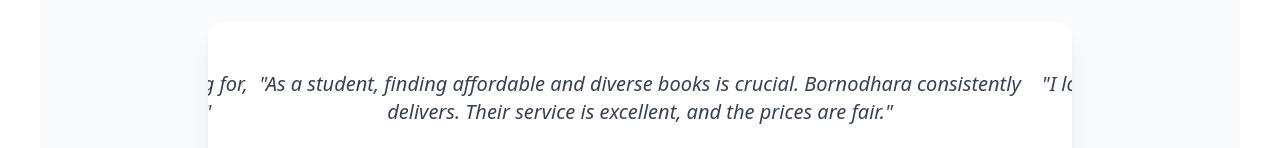
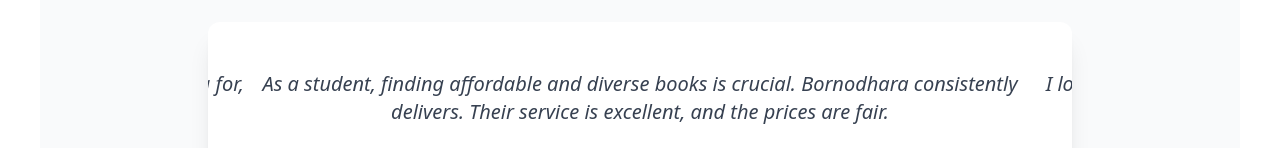
Before and after one commit to Shaon22/bornodhara-bookshop, a React (Vite) app: page / in a window 1280 px wide. Shown: the part 934-1082 px from the top of the page. Built offline with nearby package versions, Linux system fonts and the light colour scheme; no server answers.

Commit message:
updaetd some bugs

```diff
--- a/src/Dashboard/AdminDashboard/AdminHome.jsx
+++ b/src/Dashboard/AdminDashboard/AdminHome.jsx
@@ -1,4 +1,3 @@
-import React from 'react';
 
 const AdminHome = () => {
     return (
--- a/src/Pages/AllBooks/BooksDetails.jsx
+++ b/src/Pages/AllBooks/BooksDetails.jsx
@@ -38,7 +38,7 @@
             {/* Responsive layout: column on small screens, row on md+ screens */}
             <div className="flex flex-col md:flex-row gap-7 mt-10">
                 <img
-                    className="w-full md:w-[400px] h-auto object-cover p-3"
+                    className="w-full md:w-[300px] h-auto object-cover p-3"
                     src={imageURL}
                     alt=""
                 />
--- a/src/Pages/Home/Testimonial.jsx
+++ b/src/Pages/Home/Testimonial.jsx
@@ -72,7 +72,7 @@
               // Each testimonial item takes full width of its parent (which is 100% of the visible area)
               <div key={index} className="flex-shrink-0 w-full text-center">
                 <p className="text-lg md:text-xl text-gray-700 dark:text-gray-300 italic mb-6 leading-relaxed">
-                  "{testimonial.opinion}"
+                  {testimonial.opinion}
                 </p>
                 <img
                   src={testimonial.image}
```
